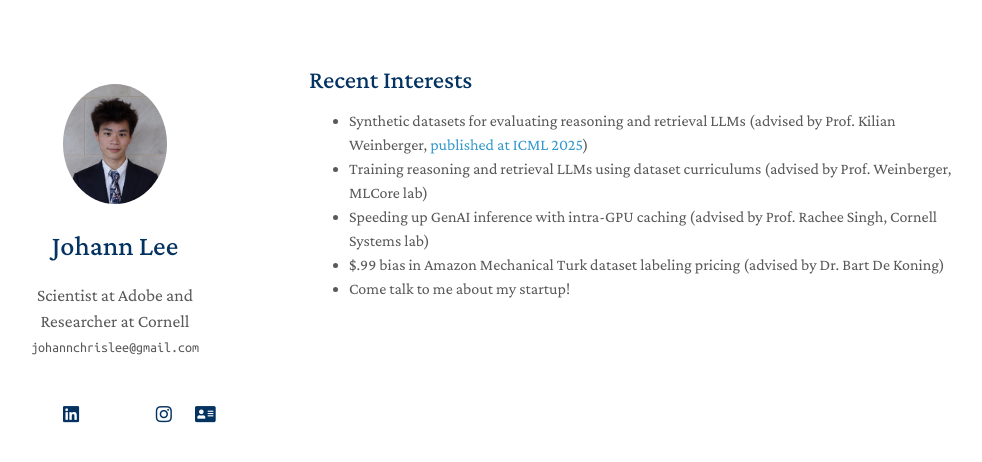
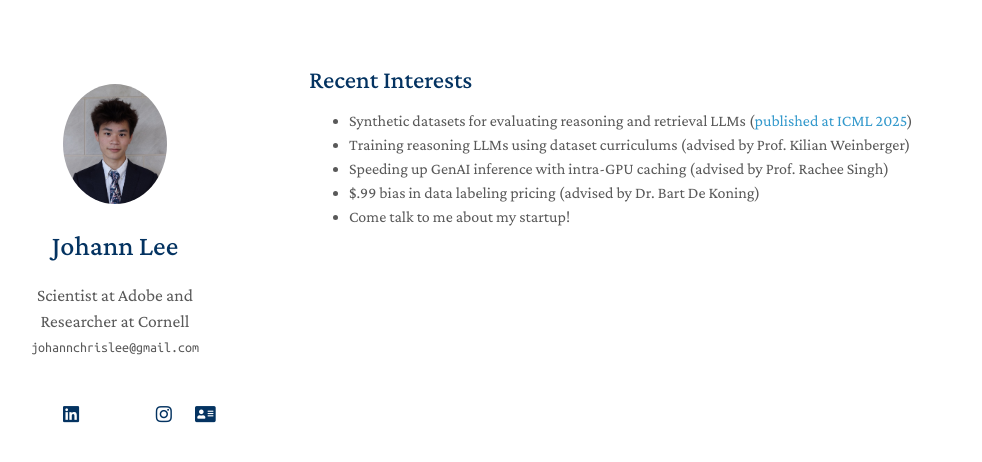
Before and after one commit to lee-johann/xforeverjlx.github.io, a Jekyll site: the page built from index.md, in a window 1280 px wide. Shown: the top 462 px of the page, without its empty margins (161-1143 px from the left). Built offline with Jekyll 4.4.1, drawn with Linux system fonts in a browser that asks for light colours; nearby versions of some CDN libraries; a style sheet for code colours, icons or effects is not loaded; our own code applies the rules of GitHub Pages for plain Markdown files.

Commit message:
updated interests

```diff
--- a/index.md
+++ b/index.md
@@ -4,10 +4,10 @@
 
 ## Recent Interests
 
-- Synthetic datasets for evaluating reasoning and retrieval LLMs (advised by Prof. Kilian Weinberger, [published at ICML 2025](https://arxiv.org/abs/2502.20377))
-- Training reasoning and retrieval LLMs using dataset curriculums (advised by Prof. Weinberger, MLCore lab)
-- Speeding up GenAI inference with intra-GPU caching (advised by Prof. Rachee Singh, Cornell Systems lab)
-- $.99 bias in Amazon Mechanical Turk dataset labeling pricing (advised by Dr. Bart De Koning)
+- Synthetic datasets for evaluating reasoning and retrieval LLMs ([published at ICML 2025](https://arxiv.org/abs/2502.20377))
+- Training reasoning LLMs using dataset curriculums (advised by Prof. Kilian Weinberger)
+- Speeding up GenAI inference with intra-GPU caching (advised by Prof. Rachee Singh)
+- $.99 bias in data labeling pricing (advised by Dr. Bart De Koning)
 - Come talk to me about my startup!
 
 <!-- ## Recent Readings
```
